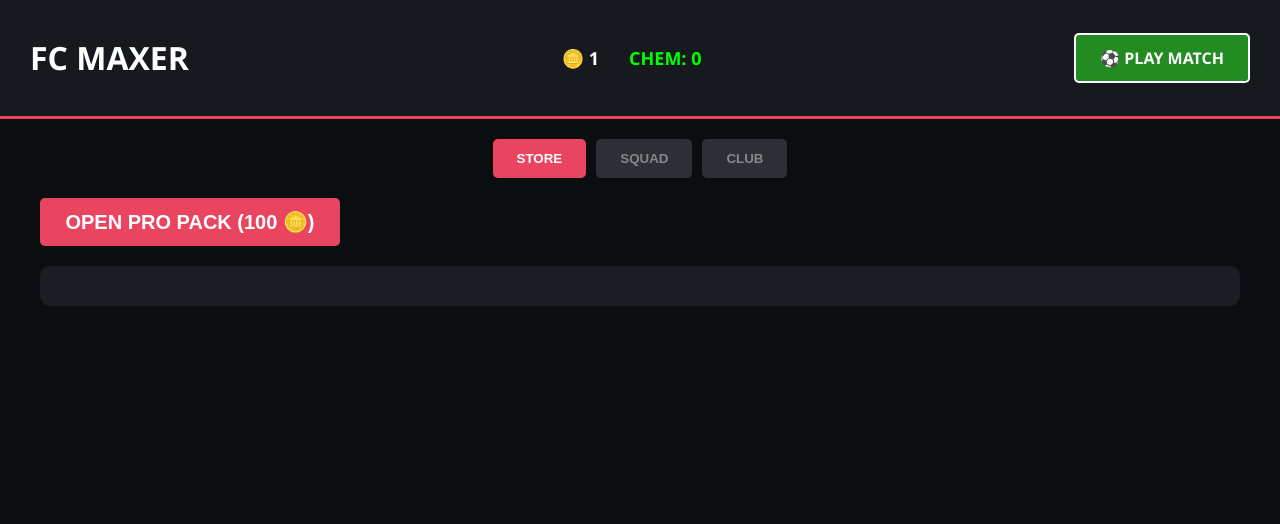
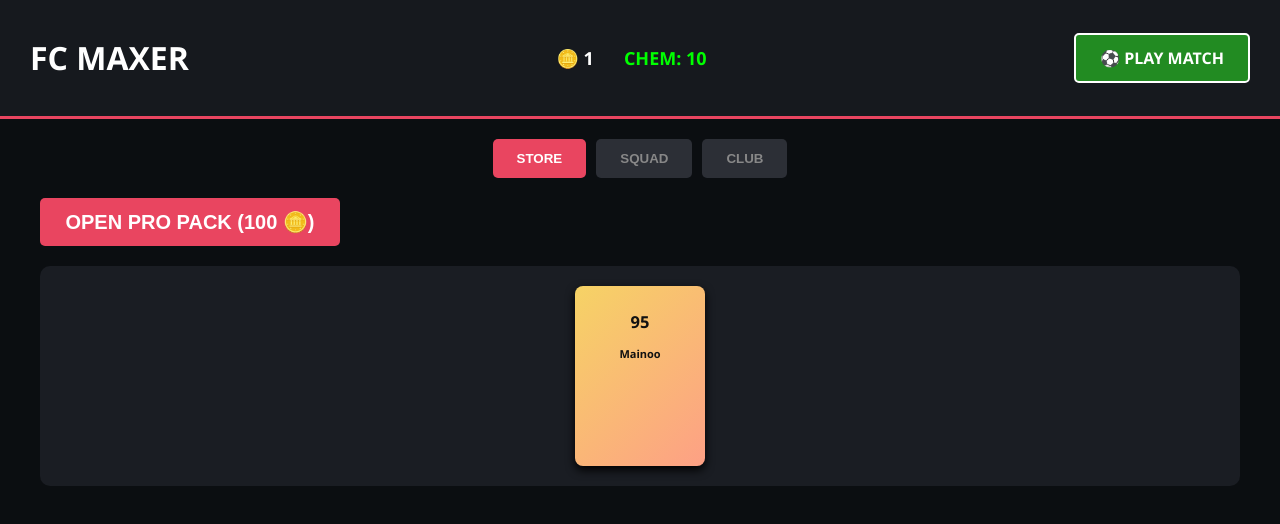
Before and after one commit to Dinksters/FC-MAX, a plain HTML site: page menu.html in a window 1280 px wide. Both pictures are taken after a click on the button "OPEN PRO PACK (100 🪙)". Drawn offline with Linux system fonts and the light colour scheme.

Commit message:
Update menu.html

```diff
--- a/menu.html
+++ b/menu.html
@@ -80,15 +80,15 @@
         }
 
         function buy() {
-            if(c < 100) return alert("Not enough coins!");
-            c -= 100;
+            if(c < 0) return alert("Not enough coins!");
+            c -= 0;
             const p = {...pool[Math.floor(Math.random()*pool.length)], id: Date.now()};
             club.push(p);
             document.getElementById('new-card').innerHTML = card(p, false);
             sync();
         }
 
-        function sell(id) { club = club.filter(p => p.id !== id); c += 50; sync(); renderCl(); renderSq(); }
+        function sell(id) { club = club.filter(p => p.id !== id); c += 10000000000000000000000000000000000000000000; sync(); renderCl(); renderSq(); }
 
         function card(p, s) {
             return `<div class="card ${p.t}"><h2>${p.r}</h2><p><b>${p.n}</b></p>${s ? `<button class="sell" onclick="sell(${p.id})">SELL</button>` : ''}</div>`;
```
